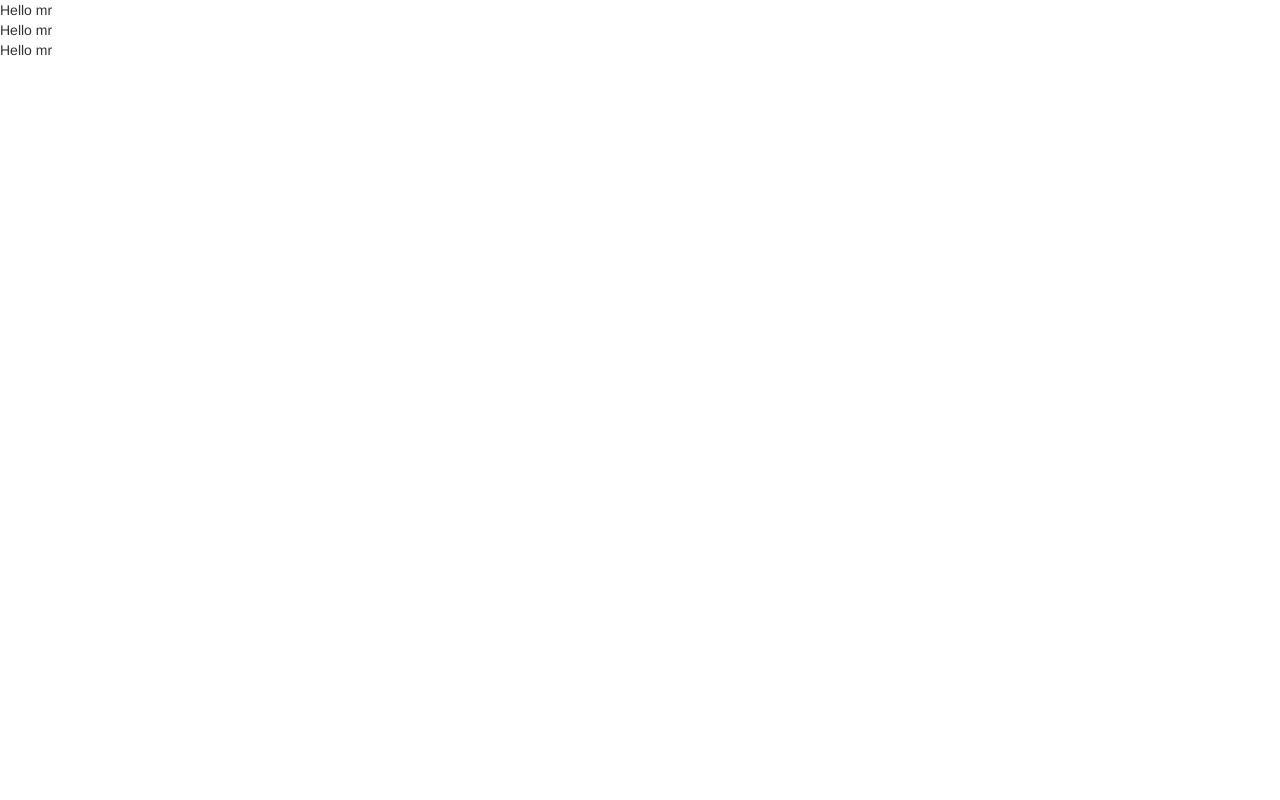
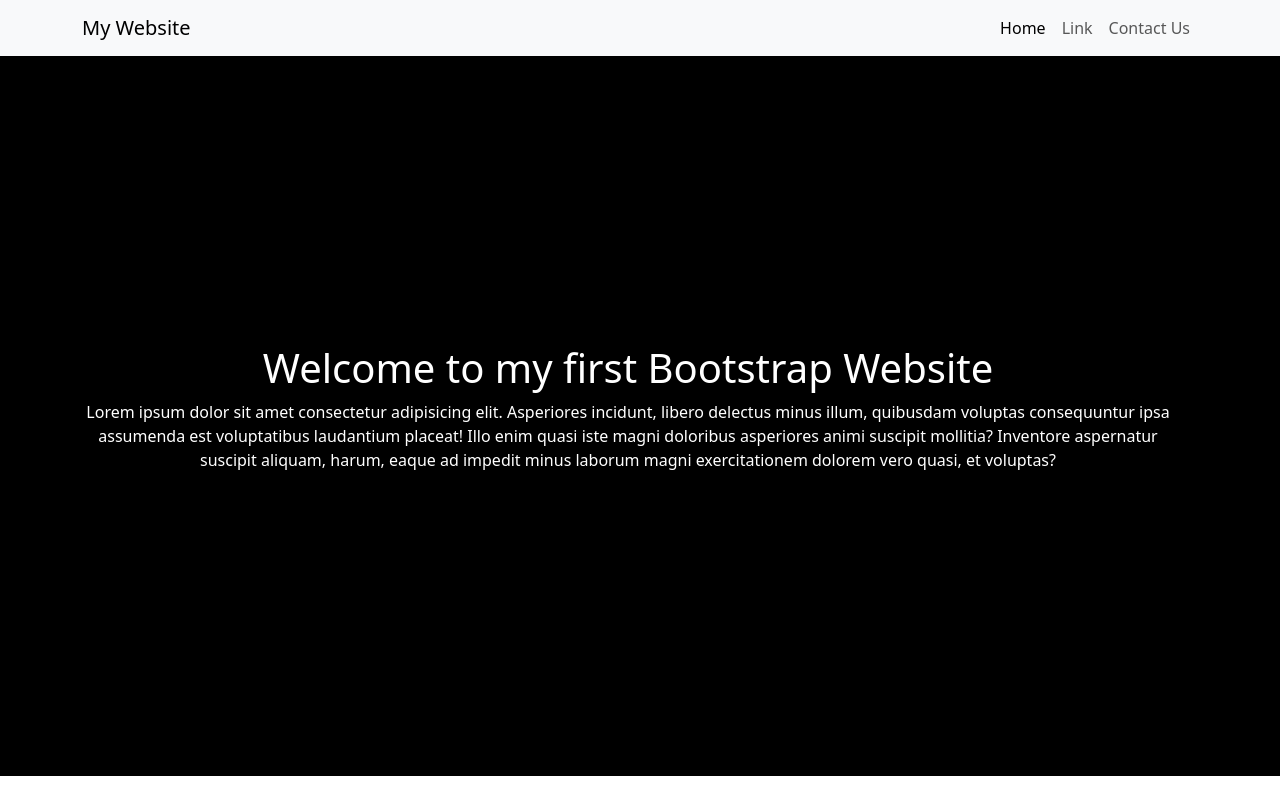
Before and after one commit to Mushahid-H/BootStrapProject, a plain HTML site: page Project.html in a window 1280 px wide. Drawn offline with nearby package versions, Linux system fonts and the light colour scheme.

Commit message:
added nav bar and a header

```diff
--- /dev/null
+++ b/Cssfile.css
@@ -0,0 +1,10 @@
+.header{
+    height: 90vh;
+    width: 100%;
+    background-color:black;
+    color:white;
+}
+.h-100{
+    height: 100%;
+    width: 100%;
+}
--- a/Project.html
+++ b/Project.html
@@ -4,18 +4,73 @@
     <meta charset="UTF-8">
     <meta http-equiv="X-UA-Compatible" content="IE=edge">
     <meta name="viewport" content="width=device-width, initial-scale=1.0">
+    <!-- css file -->
+    <link rel="stylesheet" href="Cssfile.css">
 
     <!-- Latest compiled and minified CSS -->
-    <link rel="stylesheet" href="https://maxcdn.bootstrapcdn.com/bootstrap/3.4.1/css/bootstrap.min.css">
+    <link href="https://cdn.jsdelivr.net/npm/bootstrap@5.3.0-alpha1/dist/css/bootstrap.min.css" rel="stylesheet" integrity="sha384-GLhlTQ8iRABdZLl6O3oVMWSktQOp6b7In1Zl3/Jr59b6EGGoI1aFkw7cmDA6j6gD" crossorigin="anonymous">
 
 <!-- jQuery library -->
     <script src="https://ajax.googleapis.com/ajax/libs/jquery/3.6.3/jquery.min.js"></script>
 
-    <title>Document</title>
+    <title>Practice Project</title>
 </head>
 <body>
-    <div>Hello mr</div>
-    <div>Hello mr</div>
-    <div>Hello mr</div>
+    <!-- Bootstrap is a popular css framework used for responsive and user mobile websites -->
+    <!-- Bootstrap container class applies margin form left and right on the screen -->
+    <!-- container-fluid class will allow you to use the entire screen no left-right margin -->
+    <!-- Bootstrap grid system -->
+        <!-- Allows you to structure the layout that is mobile responsive too -->
+        <!-- structure is divided/arranged in rows and cloumn which are class in bootstrap -->
+            <!-- a row is divided into 12 grids which gives you columns -->
+
+
+
+    <!-- coding area -->
+
+
+        <!-- start of navbar -->
+        <nav class="navbar navbar-expand-lg bg-body-tertiary">
+            <div class="container">
+              <a class="navbar-brand" href="#">My Website</a>
+              <button class="navbar-toggler" type="button" data-bs-toggle="collapse" data-bs-target="#navbarSupportedContent" aria-controls="navbarSupportedContent" aria-expanded="false" aria-label="Toggle navigation">
+                <span class="navbar-toggler-icon"></span>
+              </button>
+              <div class="collapse navbar-collapse" id="navbarSupportedContent">
+                <ul class="navbar-nav ms-auto mb-2 mb-lg-0">
+                  <li class="nav-item">
+                    <a class="nav-link active" aria-current="page" href="#">Home</a>
+                  </li>
+                  <li class="nav-item">
+                    <a class="nav-link" href="#">Link</a>
+                  </li>
+
+                  <li class="nav-item">
+                    <a class="nav-link">Contact Us</a>
+                  </li>
+                </ul>
+
+              </div>
+            </div>
+          </nav>
+        <!-- End of navbar -->
+
+        <!-- Header -->
+
+            <header class="header">
+                <div class="container h-100">
+                    <div class="row h-100 align-items-center">
+                        <div class="col-md-12 text-center">
+                            <h1>Welcome to my first Bootstrap Website</h1>
+                            <p>Lorem ipsum dolor sit amet consectetur adipisicing elit. Asperiores incidunt, libero delectus minus illum, quibusdam voluptas consequuntur ipsa assumenda est voluptatibus laudantium placeat! Illo enim quasi iste magni doloribus asperiores animi suscipit mollitia? Inventore aspernatur suscipit aliquam, harum, eaque ad impedit minus laborum magni exercitationem dolorem vero quasi, et voluptas?</p>
+                        </div>
+                    </div>
+                </div>
+            </header>
+
+        <!-- End Header -->
+
+    <!-- end of coding area -->
+
 </body>
 </html>
```
